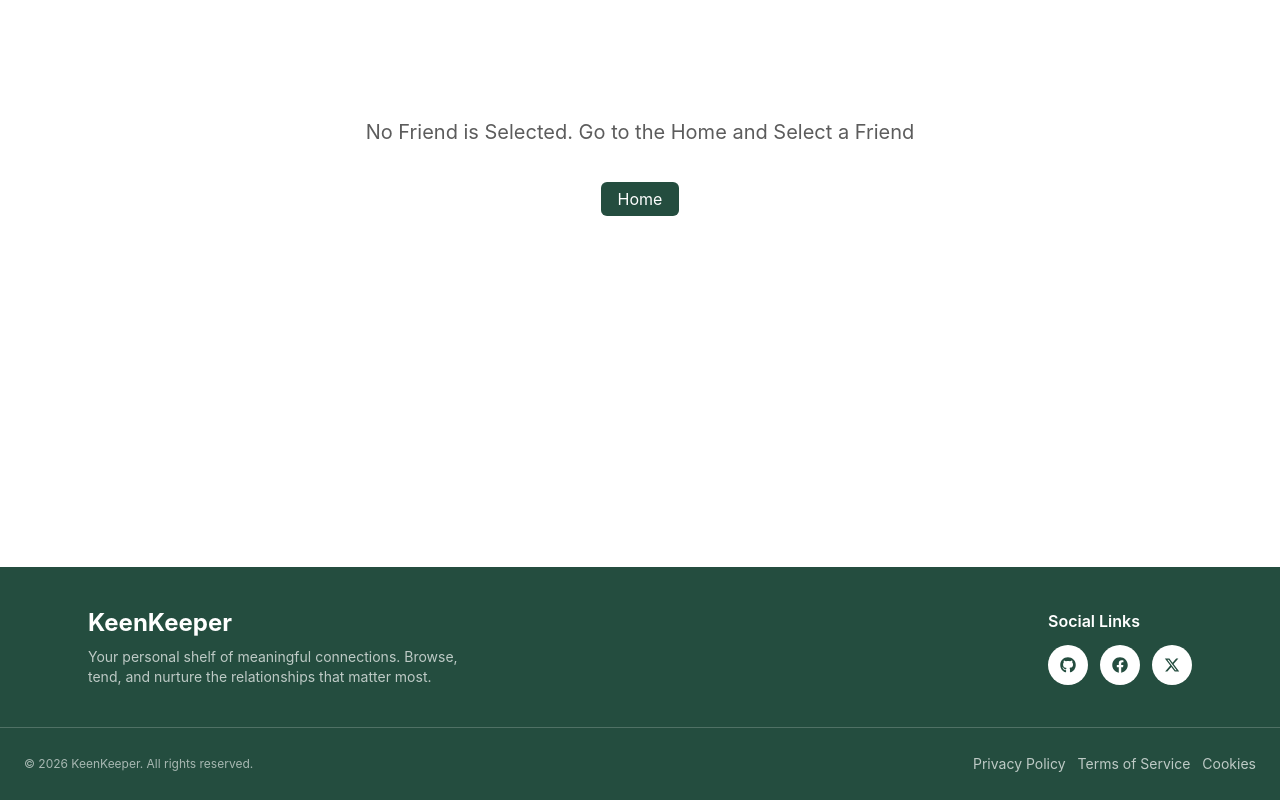
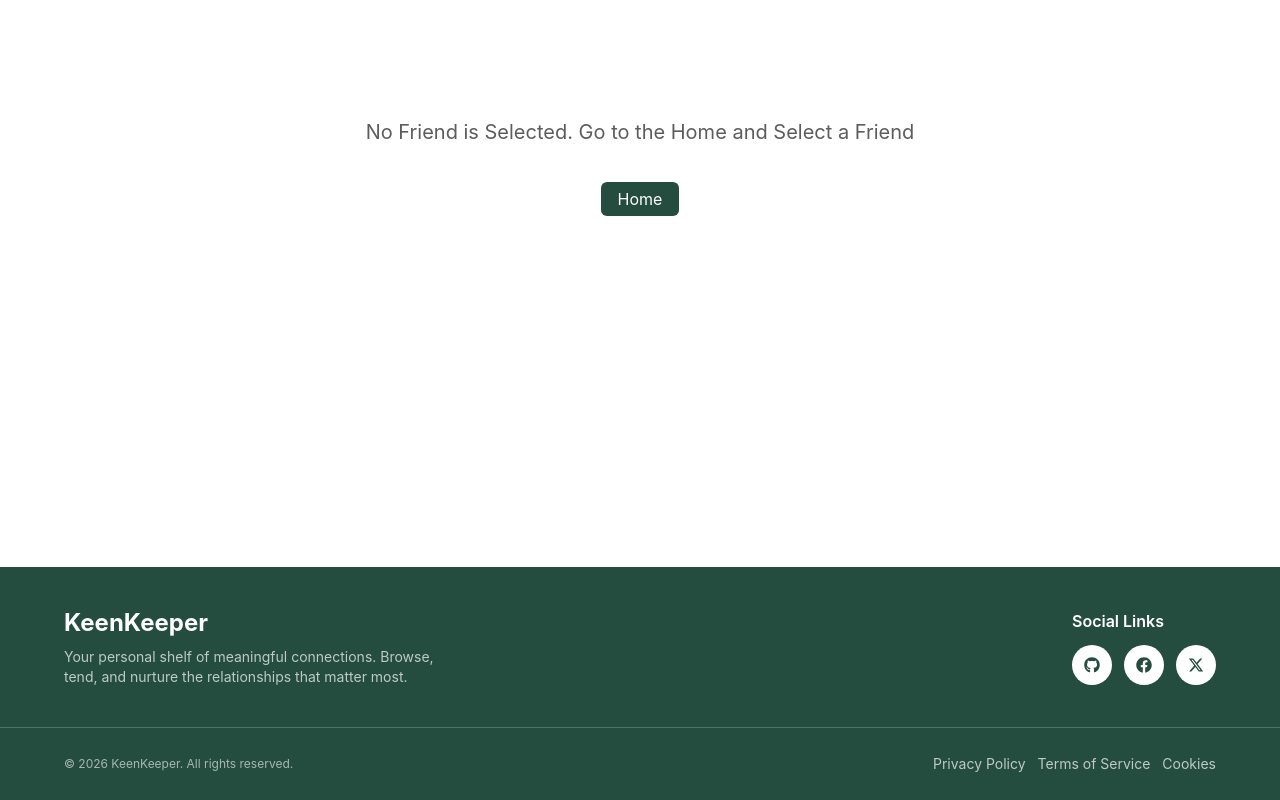
Before and after one commit to Riadul-Islam-551/B13-A7-Keen-Keeper, a React (Vite) app: page /friendDetails in a window 1280 px wide. Shown: the part 297-1097 px from the top of the page. Built offline with nearby package versions, Linux system fonts and the light colour scheme.

Commit message:
fix: adjust max-width for footer and friend details components for better layout

```diff
--- a/src/components/footer/Footer.jsx
+++ b/src/components/footer/Footer.jsx
@@ -4,8 +4,8 @@ import { FaXTwitter } from "react-icons/fa6";
 
 const Footer = () => {
   return (
-    <footer className="bg-[#244d3f] text-white">
-      <div className="max-w-6xl mx-auto px-6 py-10 flex flex-col md:flex-row items-start md:items-center justify-between gap-8">
+    <footer className="bg-[#244d3f]  text-white">
+      <div className="max-w-300 mx-auto px-6 py-10 flex flex-col md:flex-row items-start md:items-center justify-between gap-8">
         {/* Brand */}
         <div className="flex flex-col gap-2">
           <h2 className="text-2xl font-bold">KeenKeeper</h2>
@@ -42,7 +42,8 @@ const Footer = () => {
           </div>
         </div>
       </div>
-      <div className="flex flex-col lg:flex-row justify-between items-center border-t border-white/20 py-4 px-6 text-center text-xs text-white/60">
+      <div className="border-t border-white/20"></div>
+      <div className="max-w-300 mx-auto flex flex-col lg:flex-row justify-between items-center  py-4 px-6 text-center text-xs text-white/60">
         {/* Bottom Bar */}
         <div className="my-3">© 2026 KeenKeeper. All rights reserved.</div>
         {/* Links */}
--- a/src/pages/friendDetails/FriendDetails.jsx
+++ b/src/pages/friendDetails/FriendDetails.jsx
@@ -28,7 +28,7 @@ const FriendDetails = () => {
 
   if (detailsCard.length === 0) {
     return (
-      <div className="min-h-screen flex flex-col justify-center items-center gap-9">
+      <div className="min-h-screen max-w-300 mx-auto flex flex-col justify-center items-center gap-9">
         <p className="text-xl secondary-text text-center px-4">
           No Friend is Selected. Go to the Home and Select a Friend
         </p>
@@ -39,7 +39,7 @@ const FriendDetails = () => {
     );
   } else {
     return (
-      <div className="grid grid-cols-1 lg:grid-cols-3 px-4 my-12 gap-12">
+      <div className="max-w-300 mx-auto grid grid-cols-1 lg:grid-cols-3 px-4 my-12 gap-12">
         {/* first column  */}
         <div>
           <div className="card bg-base-100 shadow-sm border border-gray-200  ">
```
